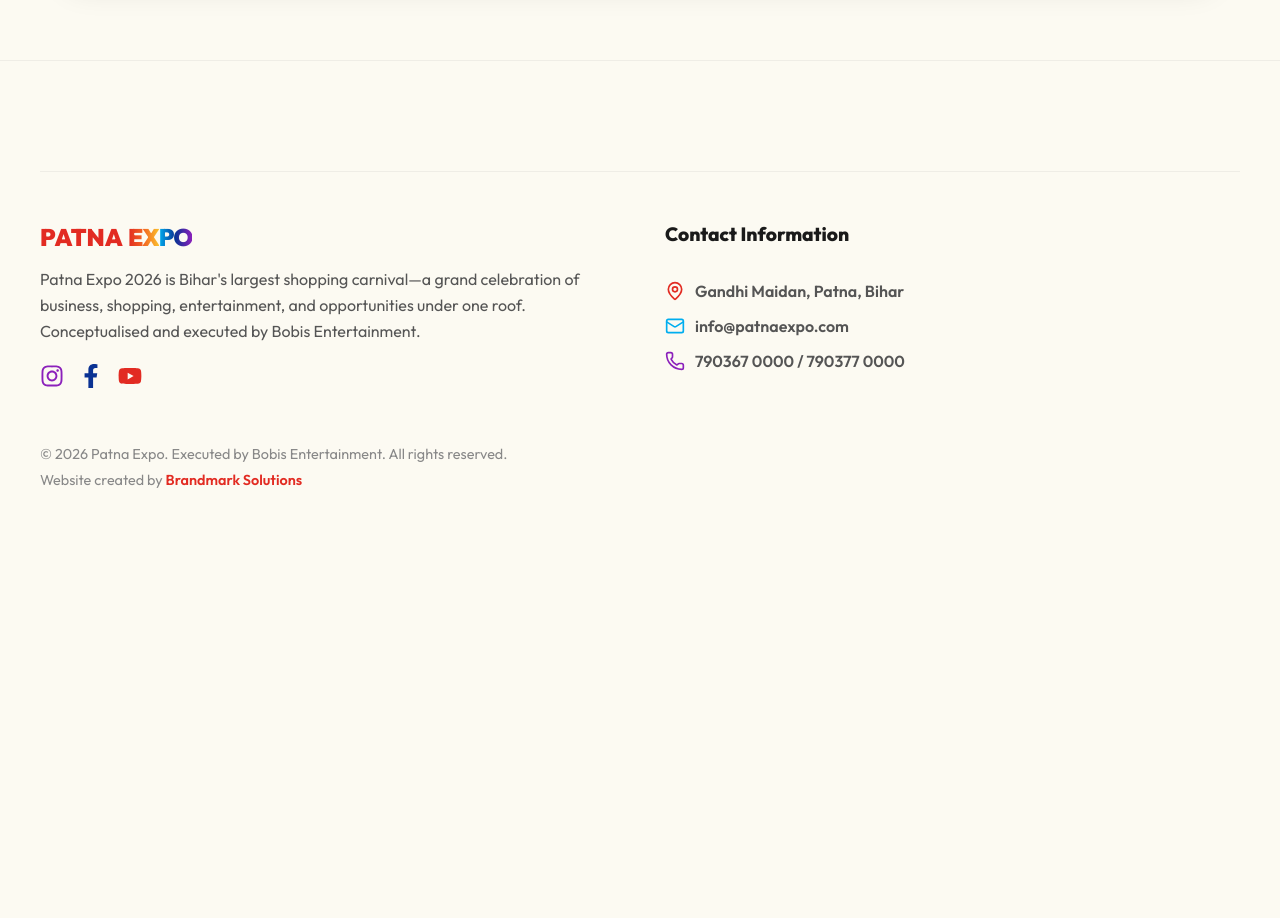
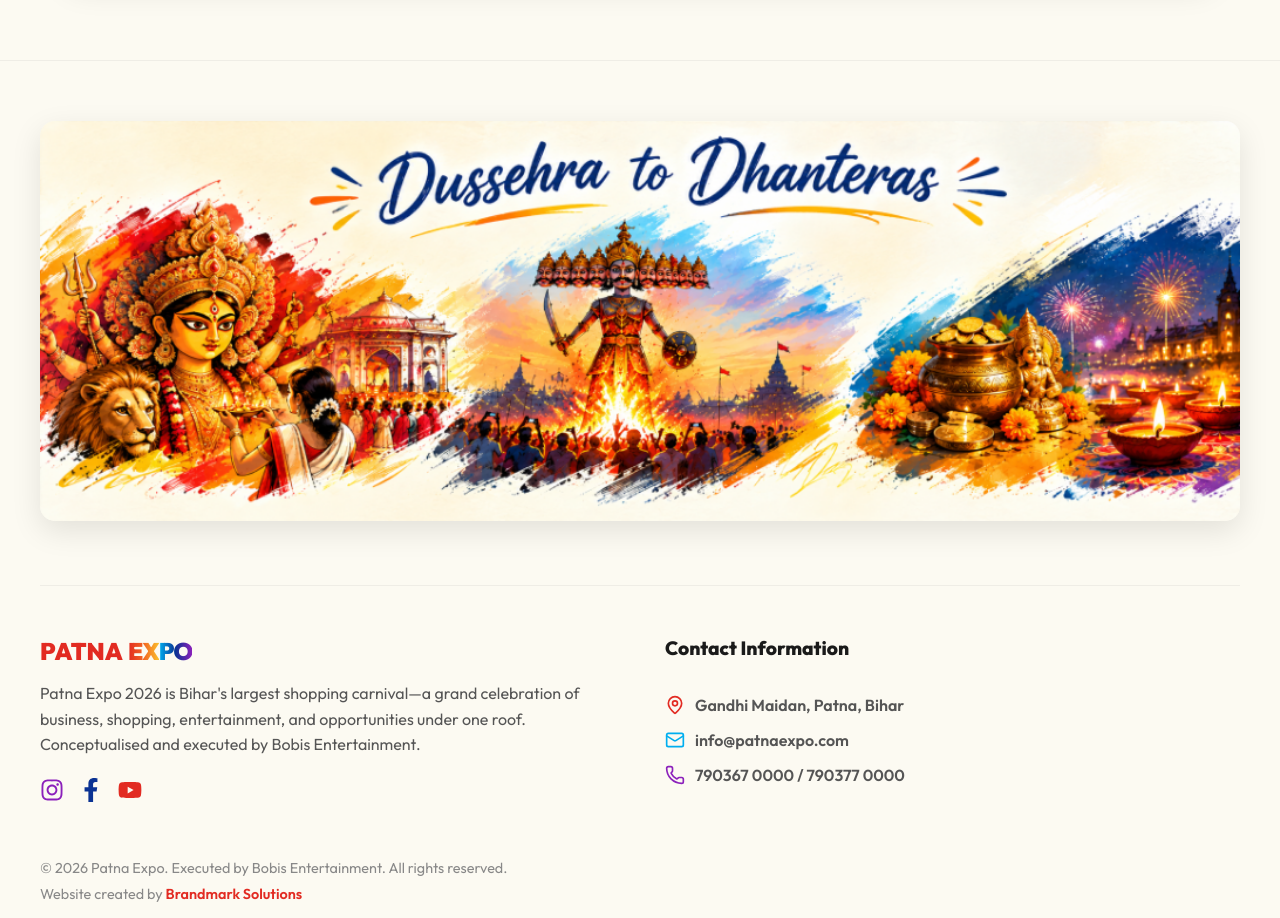
Before and after one commit to irahulsinghrajput/patna-expo-2026, a React (Vite) app: page / in a window 1280 px wide. Shown: the part 4780-5698 px from the top of the page. Before the commit the page ends 5334 px from the top, so only its background shows below. Built offline with nearby package versions, Linux system fonts and the light colour scheme.

Commit message:
Added the Dussehra to Dhanteras banner image above the footer

```diff
--- a/src/App.jsx
+++ b/src/App.jsx
@@ -496,7 +496,16 @@
 
       {/* Footer Section */}
       <footer style={{ background: 'var(--bg-cream)', padding: '60px 0', borderTop: '1px solid rgba(0,0,0,0.05)' }}>
-        <div className="container">          {/* Expanded Footer Grid */}
+        <div className="container">
+          {/* Dussehra Banner */}
+          <div style={{ width: '100%', marginBottom: '60px' }}>
+            <img
+              src="/images/dussehra-banner.png"
+              alt="Dussehra to Dhanteras"
+              style={{ width: '100%', height: 'auto', borderRadius: '15px', boxShadow: '0 10px 30px rgba(0,0,0,0.1)' }}
+            />
+          </div>
+          {/* Expanded Footer Grid */}
           <div className="footer-grid">
             <div className="footer-col">
               <h1 className="logo" style={{ display: 'inline-flex', alignItems: 'center', gap: '5px', marginBottom: '15px' }}>
```
Also changed, not shown: public/images/dussehra-banner.png (added).
